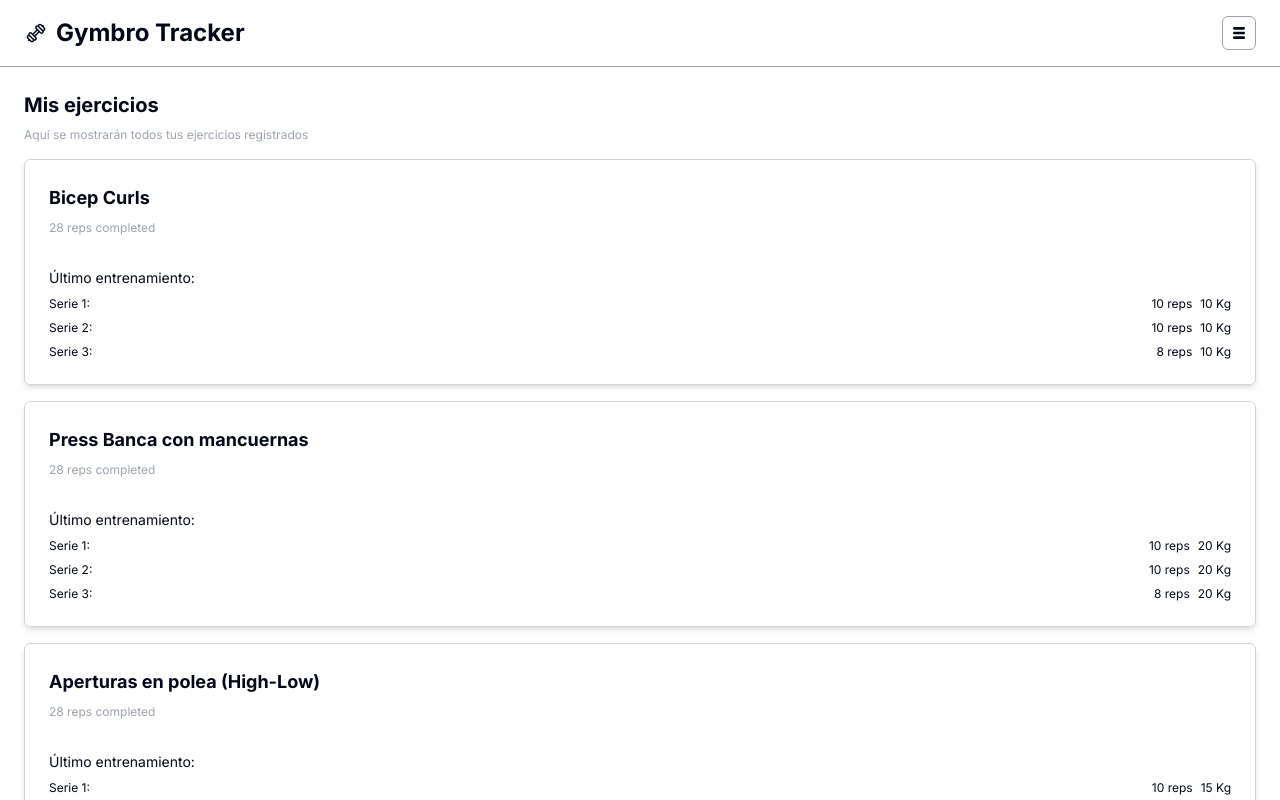
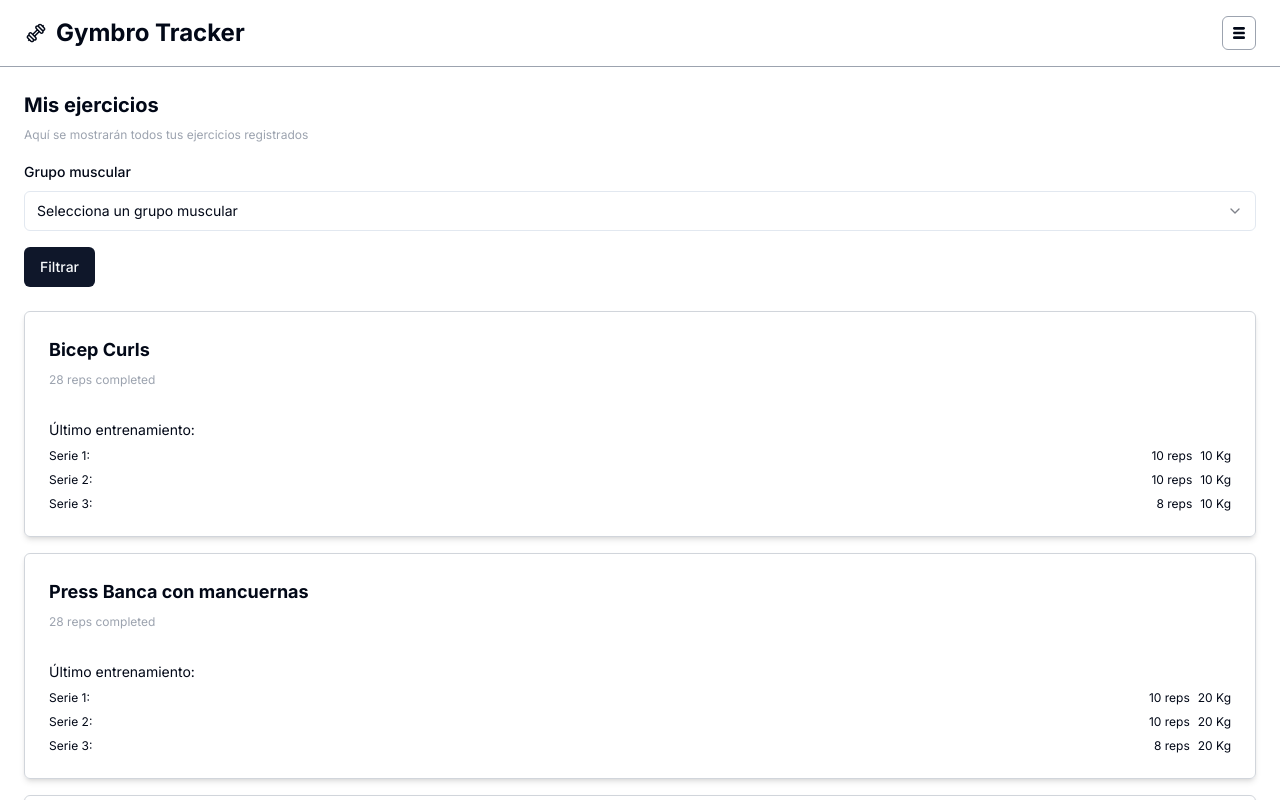
Before and after one commit to luispazcode/gymbro-tracker, a Next.js app: page /exercises in a window 1280 px wide. Shown: the top 800 px of the page. Built offline with nearby package versions, Linux system fonts and the light colour scheme.

Commit message:
feat: add muscle group filter to ExerciseSection form

```diff
--- a/src/app/exercises/components/ExerciseSection.tsx
+++ b/src/app/exercises/components/ExerciseSection.tsx
@@ -1,13 +1,85 @@
 "use client";
 
+import { zodResolver } from "@hookform/resolvers/zod";
 import { ResumeCard } from "@/components";
+import { Button } from "@/components/ui/button";
+import {
+	Form,
+	FormControl,
+	FormField,
+	FormItem,
+	FormLabel,
+} from "@/components/ui/form";
+
+import {
+	Select,
+	SelectContent,
+	SelectItem,
+	SelectTrigger,
+	SelectValue,
+} from "@/components/ui/select";
 import { exercisesResume } from "@/data";
+import { useForm } from "react-hook-form";
+import { z } from "zod";
+
+const groups = [
+	{ label: "Chest", value: "chest" },
+	{ label: "Back", value: "back" },
+	{ label: "Legs", value: "legs" },
+	{ label: "Shoulders", value: "shoulders" },
+	{ label: "Biceps", value: "biceps" },
+	{ label: "Triceps", value: "triceps" },
+	{ label: "Abs", value: "abs" },
+];
+
+const FormSchema = z.object({
+	muscleGroup: z.string({
+		required_error: "Por favor selecciona un grupo muscular",
+	}),
+});
 
 export const ExerciseSection = () => {
+	const form = useForm<z.infer<typeof FormSchema>>({
+		resolver: zodResolver(FormSchema),
+	});
+
+	const onSubmit = (data: z.infer<typeof FormSchema>) => {
+		const { muscleGroup } = data;
+		console.log(muscleGroup);
+	};
 	return (
-		<section className='mt-4'>
-			{/* TODO: Add filter to filtering exercises in according their muscle group */}
-			{/* Use "Combobox" componnet by Shadcn */}
+		<section className='mt-4 flex flex-col gap-6'>
+			<Form {...form}>
+				<form className='space-y-4' onSubmit={form.handleSubmit(onSubmit)}>
+					<FormField
+						control={form.control}
+						name='muscleGroup'
+						render={({ field }) => (
+							<FormItem>
+								<FormLabel>Grupo muscular</FormLabel>
+								<Select
+									onValueChange={field.onChange}
+									defaultValue={field.value}
+								>
+									<FormControl>
+										<SelectTrigger>
+											<SelectValue placeholder='Selecciona un grupo muscular' />
+										</SelectTrigger>
+									</FormControl>
+									<SelectContent>
+										{groups.map((group, index) => (
+											<SelectItem key={index} value={group.value}>
+												{group.label}
+											</SelectItem>
+										))}
+									</SelectContent>
+								</Select>
+							</FormItem>
+						)}
+					/>
+					<Button type='submit'>Filtrar</Button>
+				</form>
+			</Form>
 			<div className='flex flex-col gap-4'>
 				{exercisesResume.map((exercise, index) => (
 					<ResumeCard key={index}>
```
